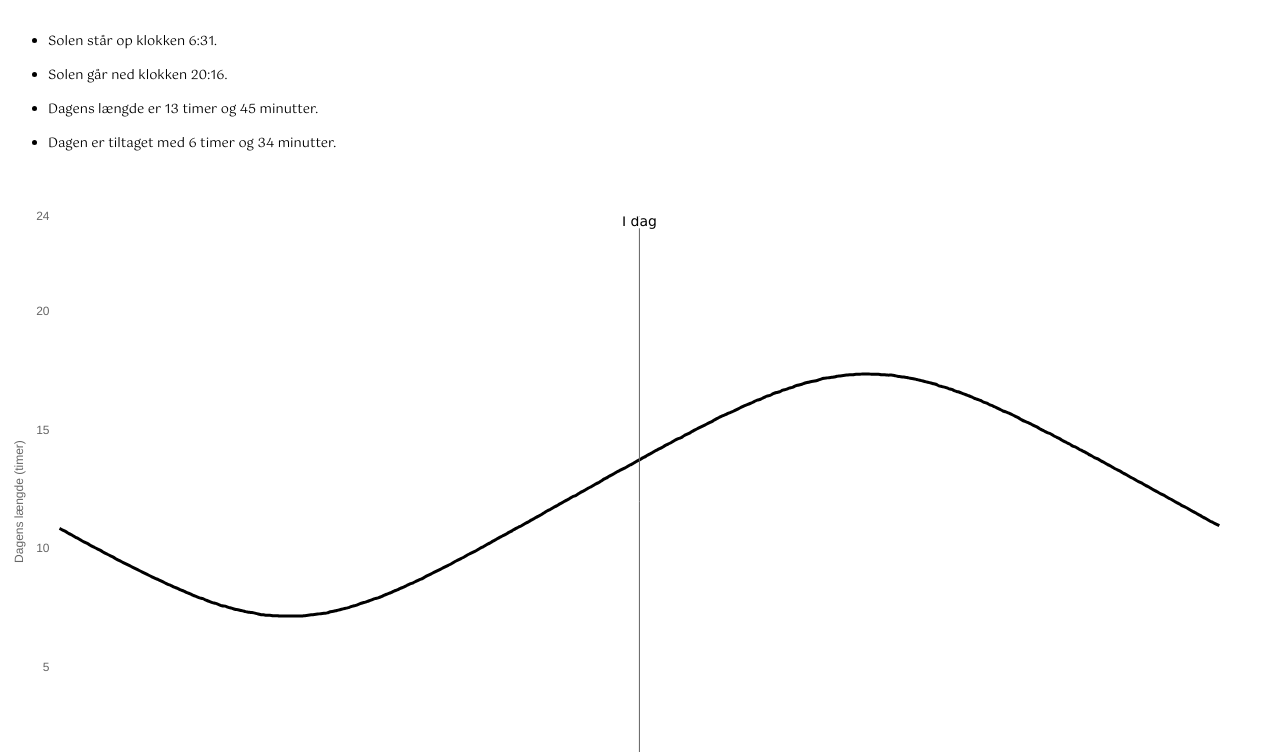
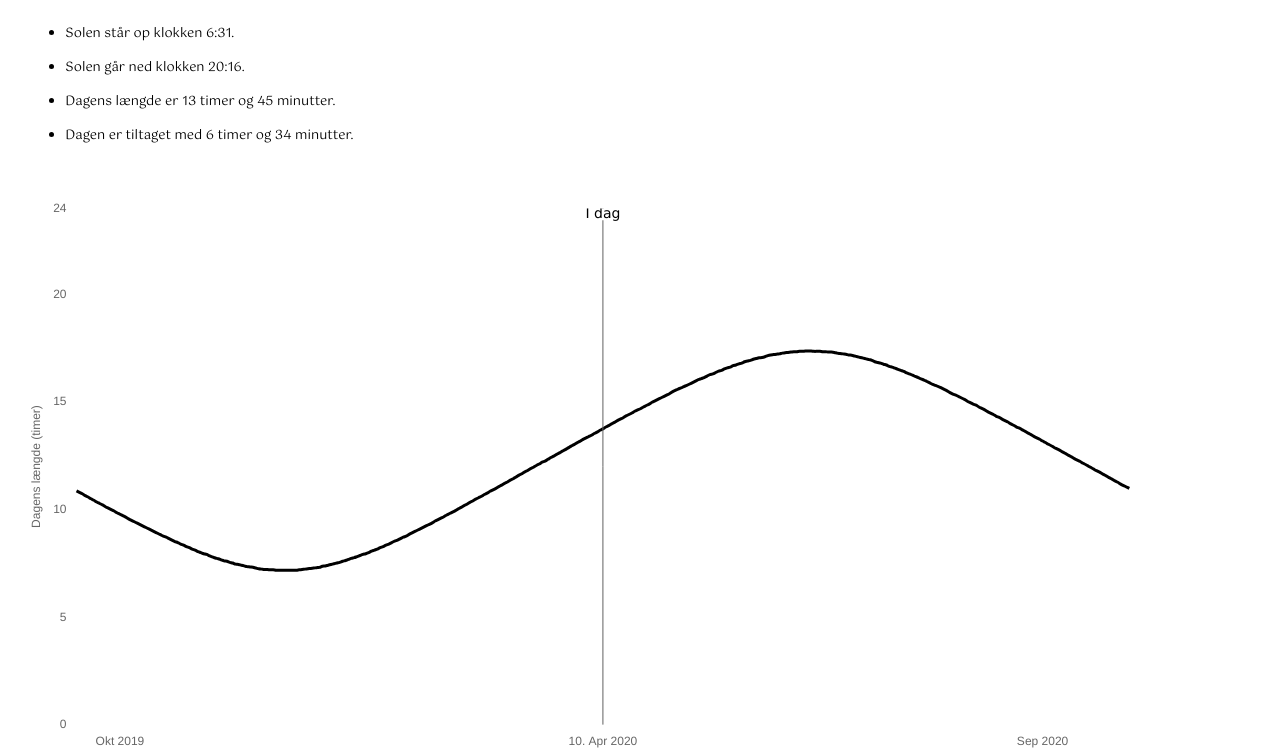
Before and after one commit to hhsievertsen/soltider, a plain HTML site: page index.html in a window 1280 px wide. Shown: the part 121-873 px from the top of the page. Drawn offline with Linux system fonts and the light colour scheme; a web font is replaced by a local one.

Commit message:
adjusted size

```diff
--- a/style/main.css
+++ b/style/main.css
@@ -11,9 +11,11 @@
 
 html,
 body {
-    width: 100%;
+    width: 98%;
     font-family: "system";
     overflow: hidden;
+    text-align: center;
+    margin: auto;
 }
 
 .glider {
@@ -33,7 +35,7 @@ body {
 }
 
 .glider-slide img {
-    width: 100%;
+    width: 95%;
 }
 
 h1 {
@@ -41,10 +43,10 @@ h1 {
 }
 
 .level1 {
-    width: 100%;
+    width: 95%;
     text-align: center;
     font-size: 13px;
-    max-height: 100%;
+    max-height: 95%;
 }
 
 .level2 {
```
